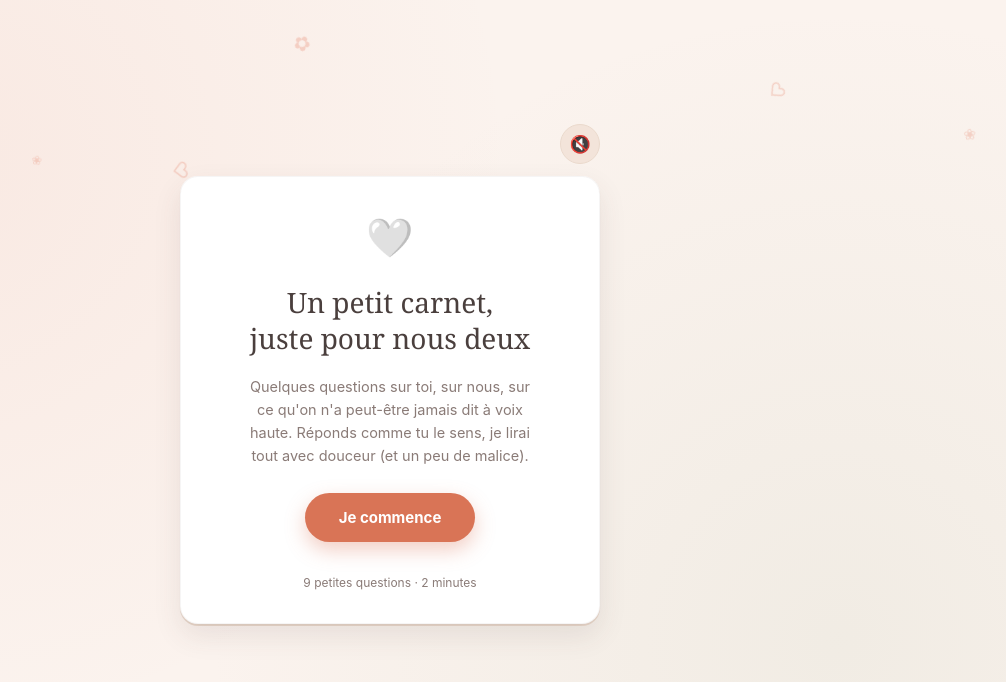
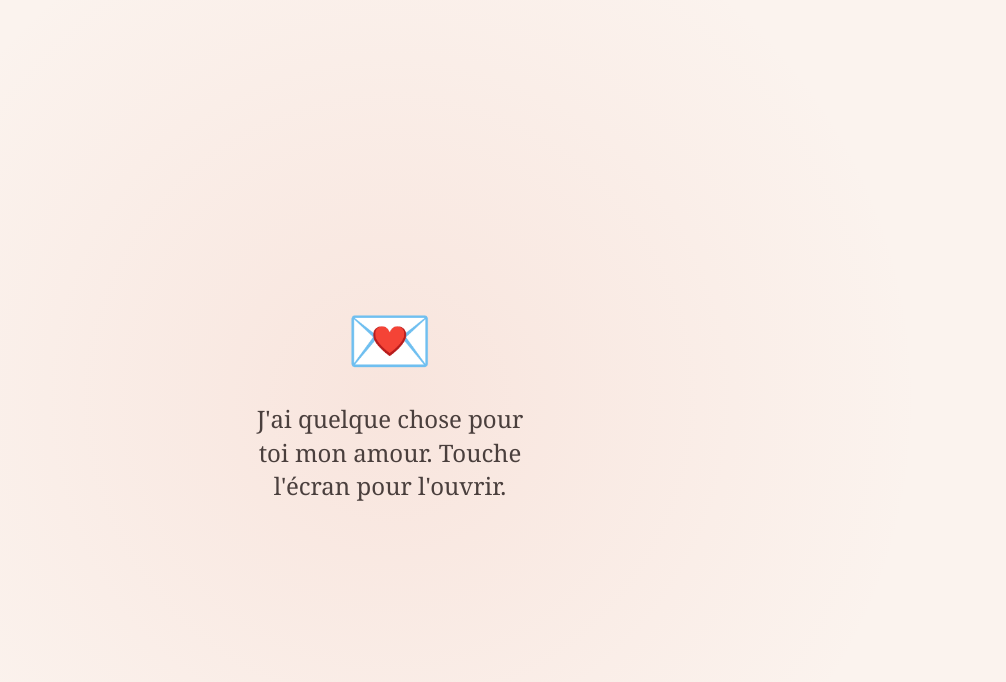
Before and after one commit to Leandre99/Quiz_k, a website: page public/index.html in a window 1280 px wide. Shown: the whole page, without its empty margins (250-1256 px from the left). Drawn offline with Linux system fonts and the light colour scheme.

Commit message:
ajout enveloppe d'accueil romantique pour la musique

```diff
--- a/public/index.html
+++ b/public/index.html
@@ -352,13 +352,53 @@
     to{ opacity:1; transform:translateY(0); }
   }
 
+  #envelopeOverlay {
+    position: fixed;
+    inset: 0;
+    background: var(--cream);
+    background-image: radial-gradient(circle at 50% 50%, rgba(232,146,124,0.15) 0%, transparent 70%);
+    z-index: 100;
+    display: flex;
+    flex-direction: column;
+    align-items: center;
+    justify-content: center;
+    transition: opacity 1.2s ease, transform 1.2s ease;
+    cursor: pointer;
+  }
+  #envelopeOverlay.hidden {
+    opacity: 0;
+    transform: scale(1.05);
+    pointer-events: none;
+  }
+  .envelope-icon {
+    font-size: 70px;
+    margin-bottom: 20px;
+    animation: gentle-bounce 2.5s infinite ease-in-out;
+  }
+  @keyframes gentle-bounce {
+    0%, 100% { transform: translateY(0) scale(1); }
+    50% { transform: translateY(-10px) scale(1.02); }
+  }
+  .envelope-text {
+    font-family: Georgia, serif;
+    font-size: 24px;
+    color: var(--ink);
+    text-align: center;
+    max-width: 300px;
+    line-height: 1.4;
+  }
   @media (prefers-reduced-motion: reduce){
-    .petal, .heart-icon{ animation:none; }
+    .petal, .heart-icon, .envelope-icon { animation:none; }
     .card{ animation:none; }
   }
 </style>
 </head>
 <body>
+
+<div id="envelopeOverlay">
+  <div class="envelope-icon">💌</div>
+  <div class="envelope-text">J'ai quelque chose pour toi mon amour. Touche l'écran pour l'ouvrir.</div>
+</div>
 
 <div class="stage">
   <div class="sound-toggle" id="soundToggle" title="Musique">🔇</div>
@@ -459,9 +499,20 @@ function stopMusic(){
   document.getElementById('soundToggle').textContent = '🔇';
 }
 
-// Start music automatically on the very first tap anywhere on the page
+// Envelope logic & Music trigger
+const envelopeOverlay = document.getElementById('envelopeOverlay');
+envelopeOverlay.addEventListener('click', function() {
+  if(!userInteracted){
+    userInteracted = true;
+    startMusic();
+  }
+  envelopeOverlay.classList.add('hidden');
+  setTimeout(() => envelopeOverlay.style.display = 'none', 1500);
+});
+
+// Fallback in case they click elsewhere later
 document.addEventListener('click', function firstTapHandler(){
-  if(!userInteracted){
+  if(!userInteracted && envelopeOverlay.classList.contains('hidden')){
     userInteracted = true;
     startMusic();
   }
```
